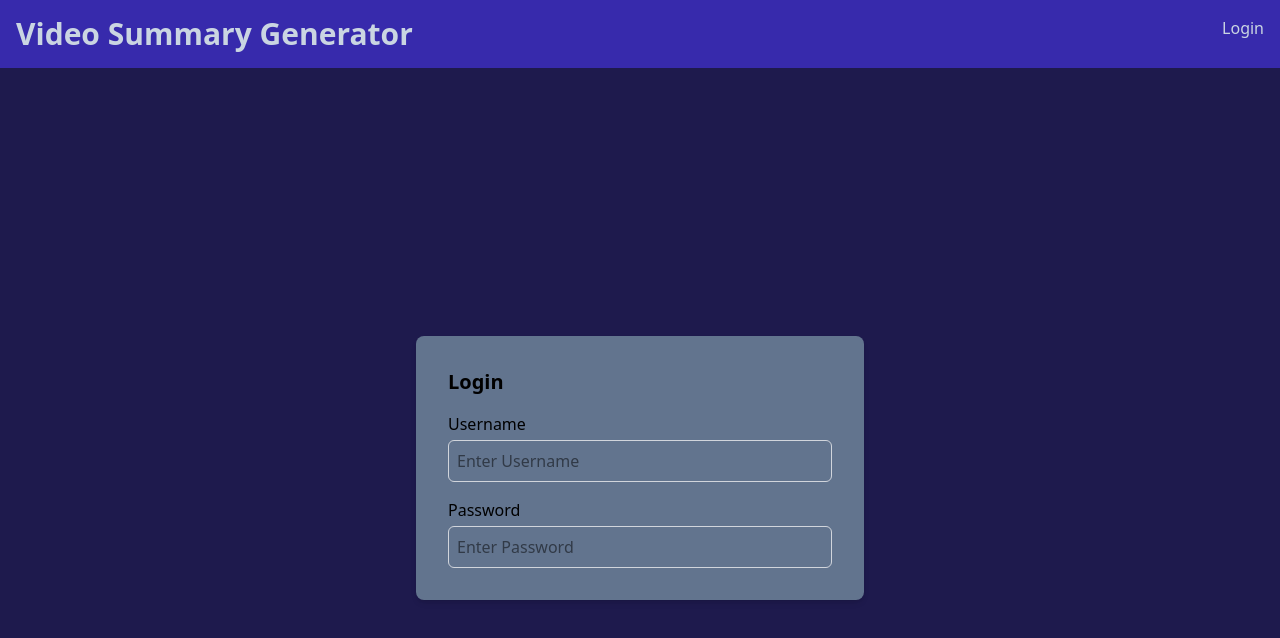
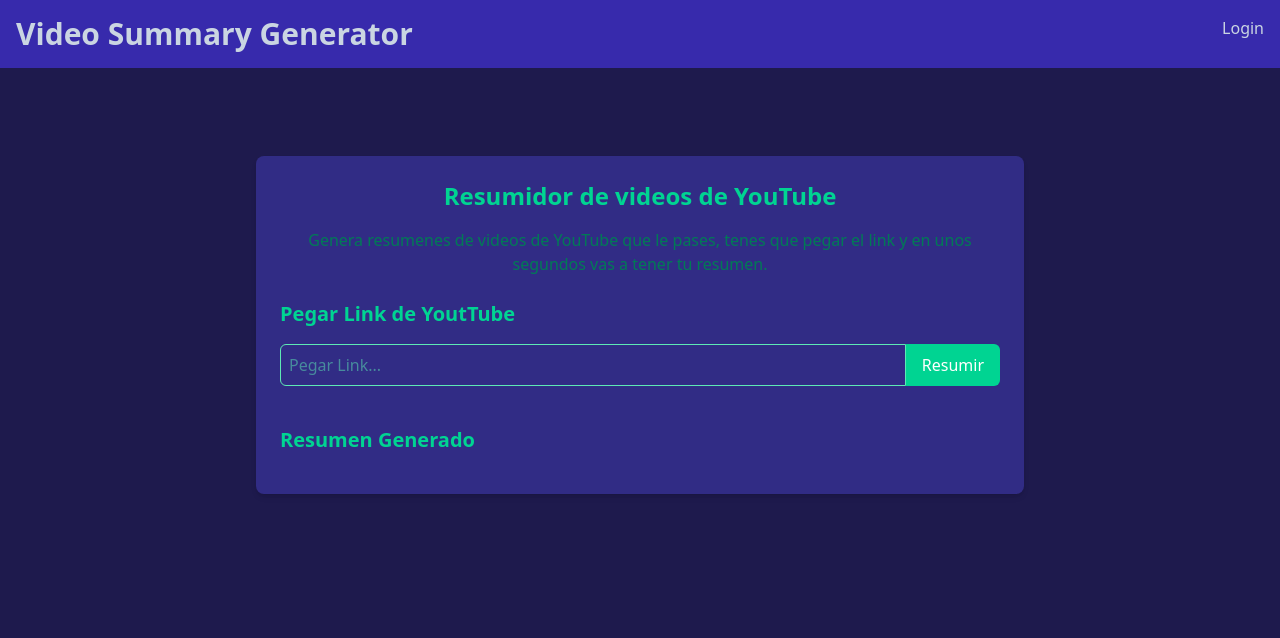
Before and after one commit to agcorreas/video-summary, a React (Vite) app in the folder vid_summ/: page / in a window 1280 px wide. Shown: the top 638 px of the page. Built offline with nearby package versions, Linux system fonts and the light colour scheme.

Commit message:
arreglo algo del boton de resumir

```diff
--- a/vid_summ/src/App.jsx
+++ b/vid_summ/src/App.jsx
@@ -9,7 +9,7 @@ function App() {
   return (
     <Router>
       <Routes>
-        <Route path="/" element={<Login />} />
+        <Route path="/" element={<Home />} />
       </Routes>
     </Router>
   );
--- a/vid_summ/src/components/linkBox.jsx
+++ b/vid_summ/src/components/linkBox.jsx
@@ -13,7 +13,7 @@ function LinkBox() {
         ></input>
         <button
           id="generateBlogButton"
-          className="bg-emerald-400 text-white px-4 py-2 rounded-r-md hover:bg-emerald-500 focus:outline-none focus:ring-2 focus:ring-emerald-500"
+          className="bg-emerald-400 text-white px-4 py-2 rounded-r-md hover:bg-emerald-500"
         >
           Resumir
         </button>
--- a/vid_summ/src/pages/home.jsx
+++ b/vid_summ/src/pages/home.jsx
@@ -2,6 +2,7 @@ import NavBar from "../components/navBar";
 import IntroBlock from "../components/introBlock";
 import LinkBox from "../components/linkBox";
 import ContenedorResumen from "../components/contenedorResumen";
+
 
 function Home() {
   return (
```
